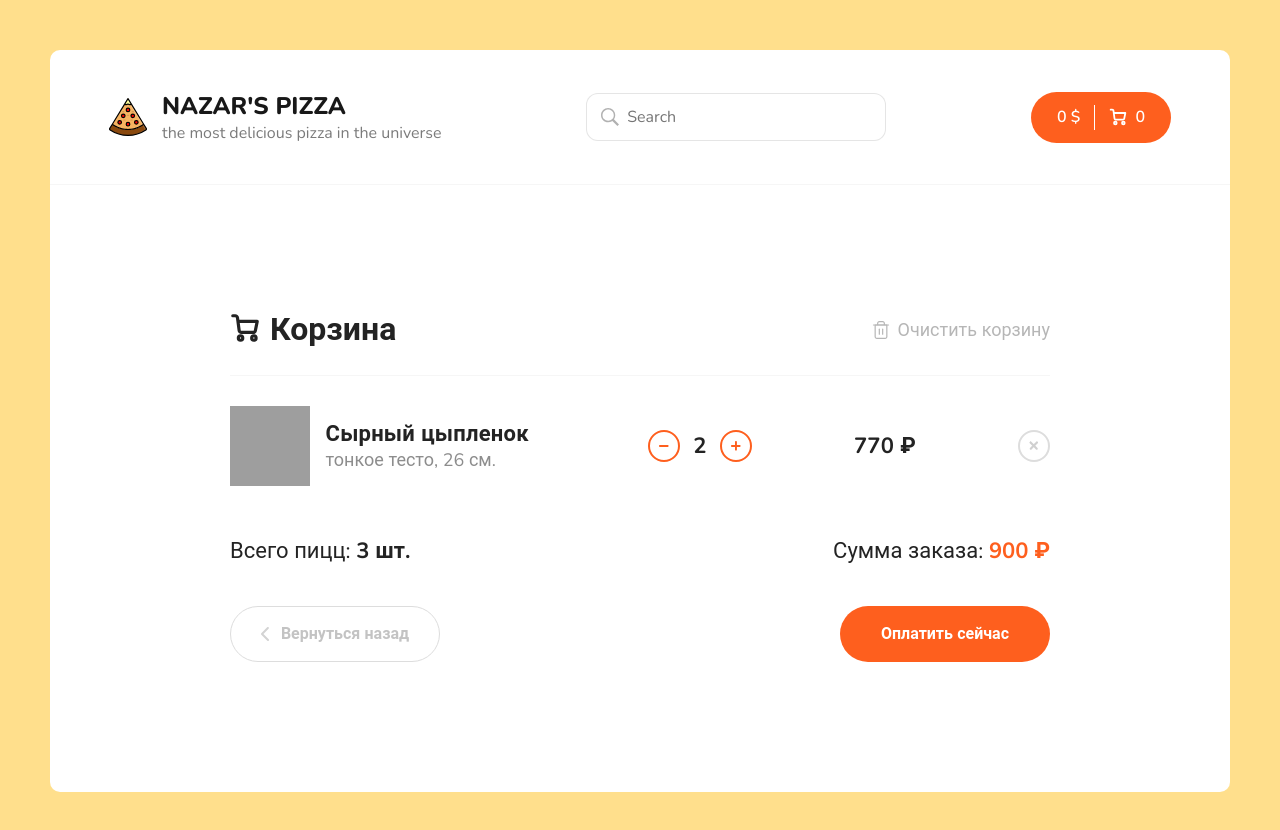
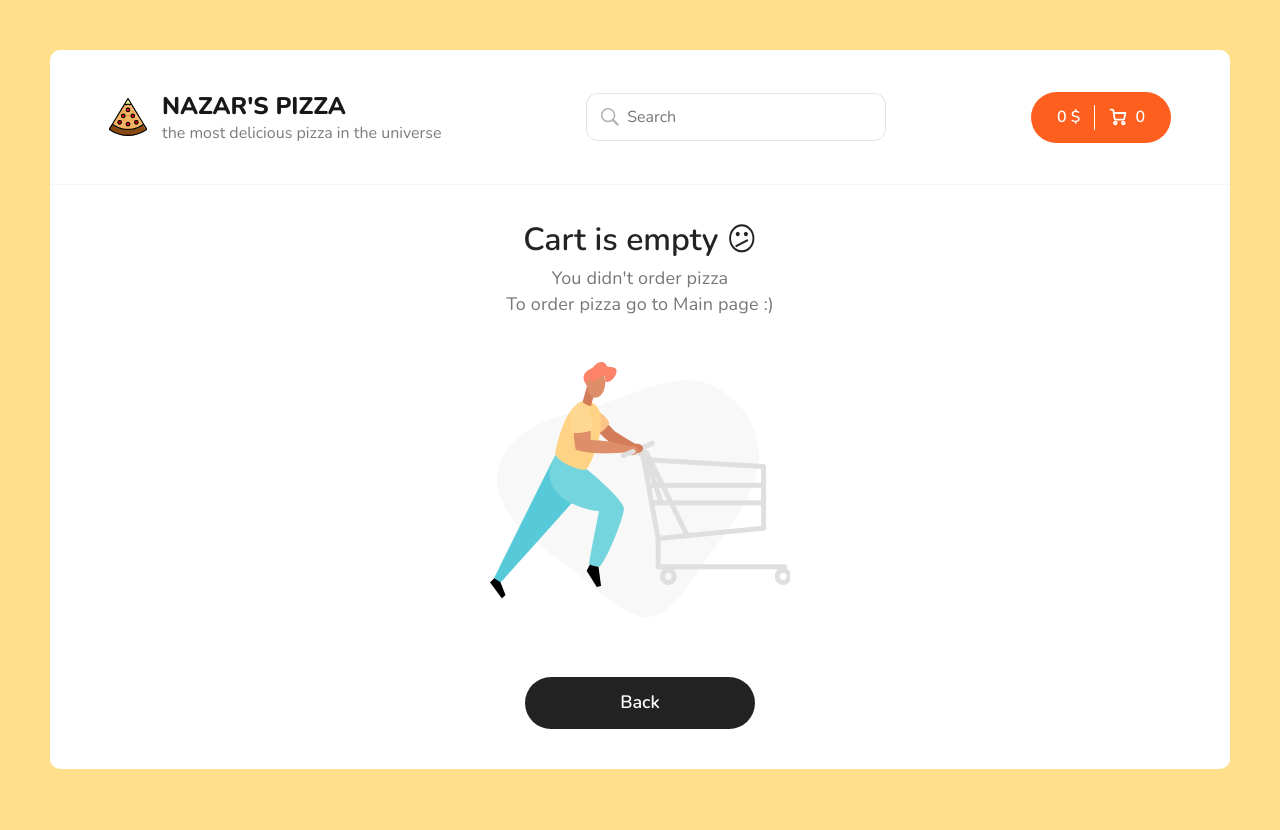
Before and after one commit to NazarSavchuk/react-cakes, a React (Create React App) app: page /cart in a window 1280 px wide. Shown: the top 830 px of the page. Built offline with nearby package versions, Linux system fonts and the light colour scheme; grey boxes are pictures that could not be loaded.

Commit message:
add: cart logis redux toolkit

```diff
--- /dev/null
+++ b/src/components/CartEmpty.jsx
@@ -0,0 +1,25 @@
+import React from "react";
+import { Link } from "react-router-dom";
+import cartEmptyImg from "../assets/img/empty-cart.png";
+
+const CartEmpty = () => {
+  return (
+    <>
+      <div className="cart cart--empty">
+        <h2>
+          Cart is empty <span>😕</span>
+        </h2>
+        <p>
+          You didn't order pizza
+          <br />
+          To order pizza go to Main page :)
+        </p>
+        <img src={cartEmptyImg} alt="Empty cart" />
+        <Link to="/" className="button button--black">
+          <span>Back</span>
+        </Link>
+      </div>
+    </>
+  );
+};
+export default CartEmpty;
--- a/src/components/CartItem.jsx
+++ b/src/components/CartItem.jsx
@@ -1,21 +1,39 @@
+import { remove } from "lodash";
 import React from "react";
+import { useDispatch } from "react-redux";
+import { addItem, minusItem, removeItem } from "../redux/slices/cartSlice";
 
-const CartItem = ({ id, title, price, count, imageUrl }) => {
+const CartItem = ({ id, title, type, size, price, count, imageUrl }) => {
+  const dispatch = useDispatch();
+
+  const onClickPlus = () => {
+    dispatch(addItem({ id }));
+  };
+
+  const onClickMinus = () => {
+    dispatch(minusItem(id));
+  };
+
+  const onClickRemove = () => {
+    if (window.confirm("Are you sure?")) {
+      dispatch(removeItem(id));
+    }
+  };
   return (
     <div className="cart__item">
       <div className="cart__item-img">
-        <img
-          className="pizza-block__image"
-          src="https://dodopizza-a.akamaihd.net/static/Img/Products/Pizza/ru-RU/b750f576-4a83-48e6-a283-5a8efb68c35d.jpg"
-          alt="Pizza"
-        />
+        <img className="pizza-block__image" src={imageUrl} alt="Pizza" />
       </div>
       <div className="cart__item-info">
-        <h3>Сырный цыпленок</h3>
-        <p>тонкое тесто, 26 см.</p>
+        <h3>{title}</h3>
+        <p>
+          {type}, {size} cm.
+        </p>
       </div>
       <div className="cart__item-count">
-        <div className="button button--outline button--circle cart__item-count-minus">
+        <div
+          onClick={onClickMinus}
+          className="button button--outline button--circle cart__item-count-minus">
           <svg
             width="10"
             height="10"
@@ -32,8 +50,10 @@ const CartItem = ({ id, title, price, count, imageUrl }) => {
             />
           </svg>
         </div>
-        <b>2</b>
-        <div className="button button--outline button--circle cart__item-count-plus">
+        <b>{count}</b>
+        <div
+          onClick={onClickPlus}
+          className="button button--outline button--circle cart__item-count-plus">
           <svg
             width="10"
             height="10"
@@ -52,9 +72,9 @@ const CartItem = ({ id, title, price, count, imageUrl }) => {
         </div>
       </div>
       <div className="cart__item-price">
-        <b>770 ₽</b>
+        <b>{price * count}</b>
       </div>
-      <div className="cart__item-remove">
+      <div className="cart__item-remove" onClick={onClickRemove}>
         <div className="button button--outline button--circle">
           <svg
             width="10"
--- a/src/components/Header.jsx
+++ b/src/components/Header.jsx
@@ -6,6 +6,8 @@ import logoSvg from "../assets/img/pizza-logo.svg";
 import Search from "./Search";
 function Header() {
   const { items, totalPrice } = useSelector((state) => state.cart);
+
+  const totalCount = items.reduce((sum, item) => sum + item.count, 0);
 
   return (
     <div className="header">
@@ -52,7 +54,7 @@ function Header() {
                 strokeLinejoin="round"
               />
             </svg>
-            <span>{items.length}</span>
+            <span>{totalCount}</span>
           </Link>
         </div>
       </div>
--- a/src/components/PizzaBlock/index.jsx
+++ b/src/components/PizzaBlock/index.jsx
@@ -24,7 +24,7 @@ function PizzaBlock({ id, title, price, imageUrl, sizes, types }) {
       price,
       imageUrl,
       type: typeNames[activeType],
-      size: activeSize,
+      size: sizes[activeSize],
     };
     dispatch(addItem(item));
   };
--- a/src/pages/Cart.jsx
+++ b/src/pages/Cart.jsx
@@ -3,10 +3,25 @@ import { Link } from "react-router-dom";
 import CartItem from "../components/CartItem";
 
 import { useSelector, useDispatch } from "react-redux";
+import { clearItems } from "../redux/slices/cartSlice";
+import CartEmpty from "../components/CartEmpty";
 
 function Cart() {
   const dispatch = useDispatch();
-  const items = useSelector((state) => state.cart.items);
+  const { totalPrice, items } = useSelector((state) => state.cart);
+
+  const totalCount = items.reduce((sum, item) => sum + item.count, 0);
+
+  const onClickClear = () => {
+    if (window.confirm("Are you sure?")) {
+      dispatch(clearItems());
+    }
+  };
+
+  if (!totalPrice) {
+    return <CartEmpty />;
+  }
+
   return (
     <div className="container container--cart">
       <div className="cart">
@@ -42,7 +57,7 @@ function Cart() {
             </svg>
             Корзина
           </h2>
-          <div className="cart__clear">
+          <div onClick={onClickClear} className="cart__clear">
             <svg
               width="20"
               height="20"
@@ -79,21 +94,23 @@ function Cart() {
               />
             </svg>
 
-            <span>Очистить корзину</span>
+            <span>Delete all pizzas</span>
           </div>
         </div>
         <div className="content__items">
-          <CartItem />
+          {items.map((item) => (
+            <CartItem key={item.id} {...item} />
+          ))}
         </div>
         <div className="cart__bottom">
           <div className="cart__bottom-details">
             <span>
               {" "}
-              Всего пицц: <b>3 шт.</b>{" "}
+              Count: <b>{totalCount}</b>{" "}
             </span>
             <span>
               {" "}
-              Сумма заказа: <b>900 ₽</b>{" "}
+              Order sum: <b>{totalPrice} $</b>{" "}
             </span>
           </div>
           <div className="cart__bottom-buttons">
@@ -115,10 +132,10 @@ function Cart() {
                 />
               </svg>
 
-              <span>Вернуться назад</span>
+              <span>Back</span>
             </Link>
             <div className="button pay-btn">
-              <span>Оплатить сейчас</span>
+              <span>Buy now</span>
             </div>
           </div>
         </div>
--- a/src/redux/slices/cartSlice.js
+++ b/src/redux/slices/cartSlice.js
@@ -9,12 +9,6 @@ const cartSlice = createSlice({
   name: "cart",
   initialState,
   reducers: {
-    // addItem(state, action) {
-    //   state.items.push(action.payload);
-    //   state.totalPrice = state.items.reduce((sum, obj) => {
-    //     return obj.price + sum;
-    //   }, 0);
-    // },
     addItem(state, action) {
       const findItem = state.items.find((obj) => obj.id === action.payload.id);
 
@@ -30,15 +24,23 @@ const cartSlice = createSlice({
         return obj.price * obj.count + sum;
       }, 0);
     },
+    minusItem(state, action) {
+      const findItem = state.items.find((obj) => obj.id === action.payload);
+      if (findItem) {
+        findItem.count--;
+      }
+    },
+
     removeItem(state, action) {
-      state.items.filter((obj) => obj.id !== action.payload);
+      state.items = state.items.filter((obj) => obj.id !== action.payload);
     },
     clearItems(state) {
       state.items = [];
+      state.totalPrice = 0;
     },
   },
 });
 
-export const { addItem, removeItem, clearItems } = cartSlice.actions;
+export const { addItem, removeItem, minusItem, clearItems } = cartSlice.actions;
 
 export default cartSlice.reducer;
```
Also changed, not shown: 1 other file (tests, documents, lock files or other folders).
